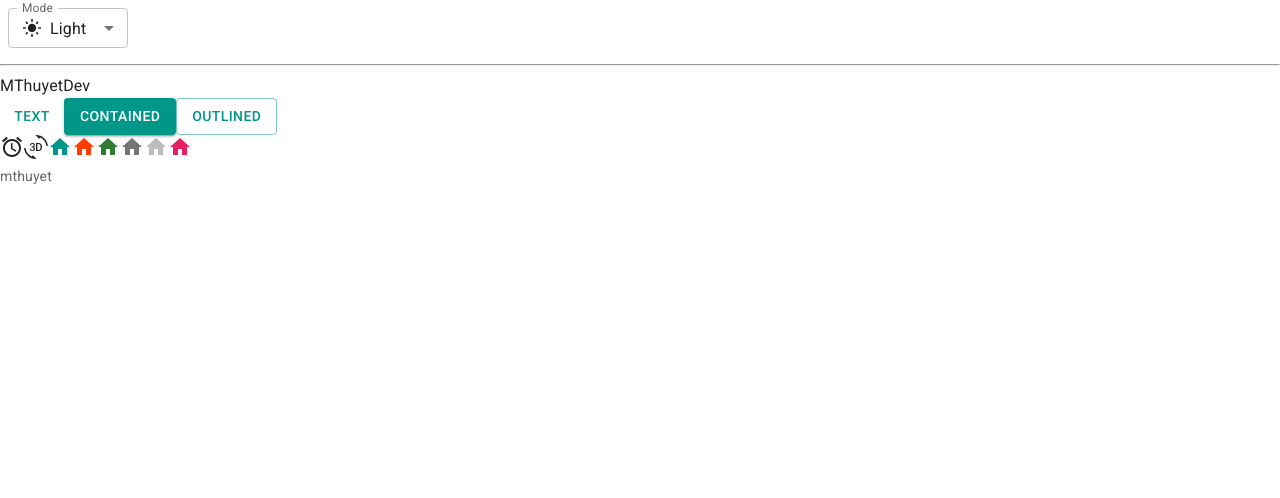
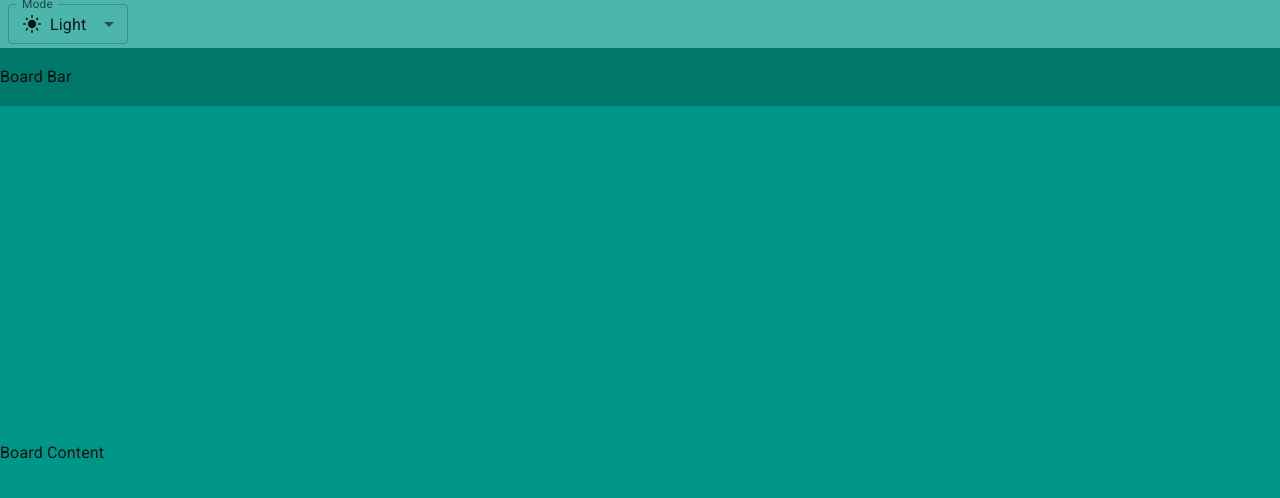
Before and after one commit to MThuyet/trello-web, a React (Vite) app: page / in a window 1280 px wide. Shown: the top 498 px of the page. Built offline with nearby package versions, Linux system fonts and the light colour scheme.

Commit message:
feat: create layout for Trello

```diff
--- a/index.html
+++ b/index.html
@@ -4,7 +4,7 @@
     <meta charset="UTF-8" />
     <link rel="icon" type="image/svg+xml" href="/vite.svg" />
     <meta name="viewport" content="width=device-width, initial-scale=1.0" />
-    <title>Vite + React</title>
+    <title>Trello</title>
 
     <link rel="stylesheet" href="https://fonts.googleapis.com/css2?family=Roboto:wght@300;400;500;700&display=swap" />
   </head>
--- a/src/App.jsx
+++ b/src/App.jsx
@@ -1,11 +1,4 @@
-import { Button } from '@mui/material'
-import AccessAlarmIcon from '@mui/icons-material/AccessAlarm'
-import ThreeDRotation from '@mui/icons-material/ThreeDRotation'
-import HomeIcon from '@mui/icons-material/Home'
-import { pink } from '@mui/material/colors'
-import Typography from '@mui/material/Typography'
 import { useColorScheme } from '@mui/material/styles'
-import useMediaQuery from '@mui/material/useMediaQuery'
 import InputLabel from '@mui/material/InputLabel'
 import MenuItem from '@mui/material/MenuItem'
 import FormControl from '@mui/material/FormControl'
@@ -13,6 +6,7 @@
 import LightModeIcon from '@mui/icons-material/LightMode'
 import DarkModeIcon from '@mui/icons-material/DarkMode'
 import SettingsBrightnessIcon from '@mui/icons-material/SettingsBrightness'
+import Container from '@mui/material/Container'
 import Box from '@mui/material/Box'
 
 function ModeSelect() {
@@ -49,48 +43,40 @@
   )
 }
 
-// function ModeToggle() {
-//   const { mode, setMode } = useColorScheme()
-//   const prefersDarkMode = useMediaQuery('(prefers-color-scheme: dark)')
-//   const prefersLightMode = useMediaQuery('(prefers-color-scheme: light)')
-//   console.log('prefersDarkMode', prefersDarkMode)
-//   console.log('prefersLightMode', prefersLightMode)
-
-//   return (
-//     <Button
-//       onClick={() => {
-//         setMode(mode === 'light' ? 'dark' : 'light')
-//       }}>
-//       {mode === 'light' ? 'Turn dark' : 'Turn light'}
-//     </Button>
-//   )
-// }
-
 function App() {
   return (
-    <>
-      <ModeSelect />
-      <hr />
-      <div>MThuyetDev</div>
-      <Button variant="text">Text</Button>
-      <Button variant="contained">Contained</Button>
-      <Button variant="outlined">Outlined</Button>
-      <br />
-      <AccessAlarmIcon />
-      <ThreeDRotation />
-      <HomeIcon color="primary" />
-      <HomeIcon color="secondary" />
-      <HomeIcon color="success" />
-      <HomeIcon color="action" />
-      <HomeIcon color="disabled" />
-      <HomeIcon sx={{ color: pink[500] }} />
-
-      <div>
-        <Typography variant="body2" color={'text.secondary'}>
-          mthuyet
-        </Typography>
-      </div>
-    </>
+    <Container disableGutters maxWidth={false} sx={{ height: '100vh', backgroundColor: 'primary.main' }}>
+      <Box
+        sx={{
+          backgroundColor: 'primary.light',
+          widows: '100%',
+          height: (theme) => theme.trello.appBarHeight,
+          display: 'flex',
+          alignItems: 'center'
+        }}>
+        <ModeSelect />
+      </Box>
+      <Box
+        sx={{
+          backgroundColor: 'primary.dark',
+          widows: '100%',
+          height: (theme) => theme.trello.boardBarHeight,
+          display: 'flex',
+          alignItems: 'center'
+        }}>
+        Board Bar
+      </Box>
+      <Box
+        sx={{
+          backgroundColor: 'primary.main',
+          widows: '100%',
+          height: (them) => `calc(100vh - ${them.trello.appBarHeight} - ${them.trello.boardBarHeight})`,
+          display: 'flex',
+          alignItems: 'center'
+        }}>
+        Board Content
+      </Box>
+    </Container>
   )
 }
 
--- a/src/thems.js
+++ b/src/thems.js
@@ -3,6 +3,10 @@
 
 // Create a theme instance.
 const theme = extendTheme({
+  trello: {
+    appBarHeight: '48px',
+    boardBarHeight: '58px'
+  },
   colorSchemes: {
     light: {
       palette: {
@@ -17,7 +21,6 @@
       }
     }
   }
-  // ...other properties
 })
 
 export default theme
```
